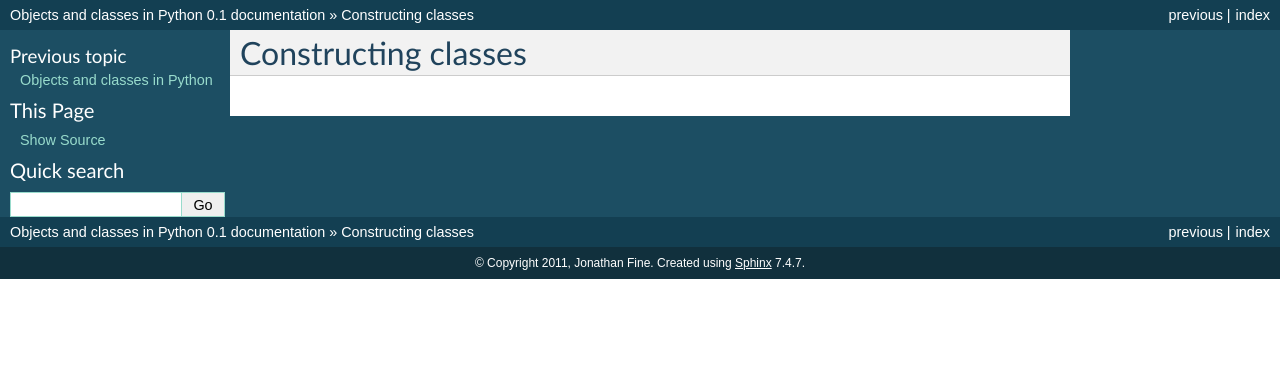
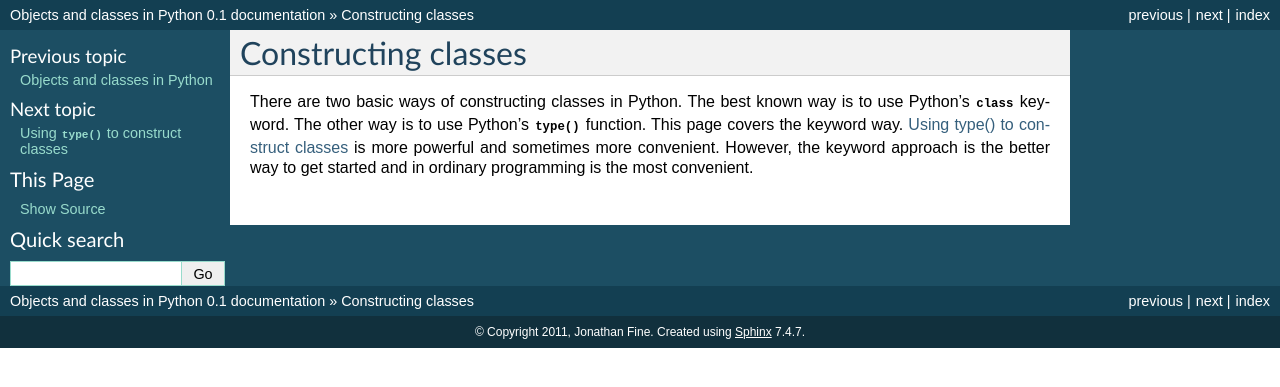
Before and after one commit to nazrulworld/jfine-python-classes-tutorial, a Sphinx documentation site: the page built from source/construct.rst, in a window 1280 px wide. Shown: the top 387 px of the page. Built offline with Sphinx 7.4.7, drawn with Linux system fonts in a browser that asks for light colours.

Commit message:
The two ways of constructing classes (and add stub using-type).

```diff
--- a/source/construct.rst
+++ b/source/construct.rst
@@ -1,2 +1,9 @@
 Constructing classes
 ====================
+
+There are two basic ways of constructing classes in Python.  The best
+known way is to use Python's :keyword:`class` keyword.  The other way
+is to use Python's :func:`type` function.  This page covers the
+keyword way. :doc:`using-type` is more powerful and sometimes more
+convenient.  However, the keyword approach is the better way to get
+started and in ordinary programming is the most convenient.
--- a/source/index.rst
+++ b/source/index.rst
@@ -12,6 +12,7 @@ Contents:
    :maxdepth: 2
 
    construct
+   using-type
 
 Indices and tables
 ==================
--- /dev/null
+++ b/source/using-type.rst
@@ -0,0 +1,2 @@
+Using :func:`type` to construct classes
+=======================================
```
